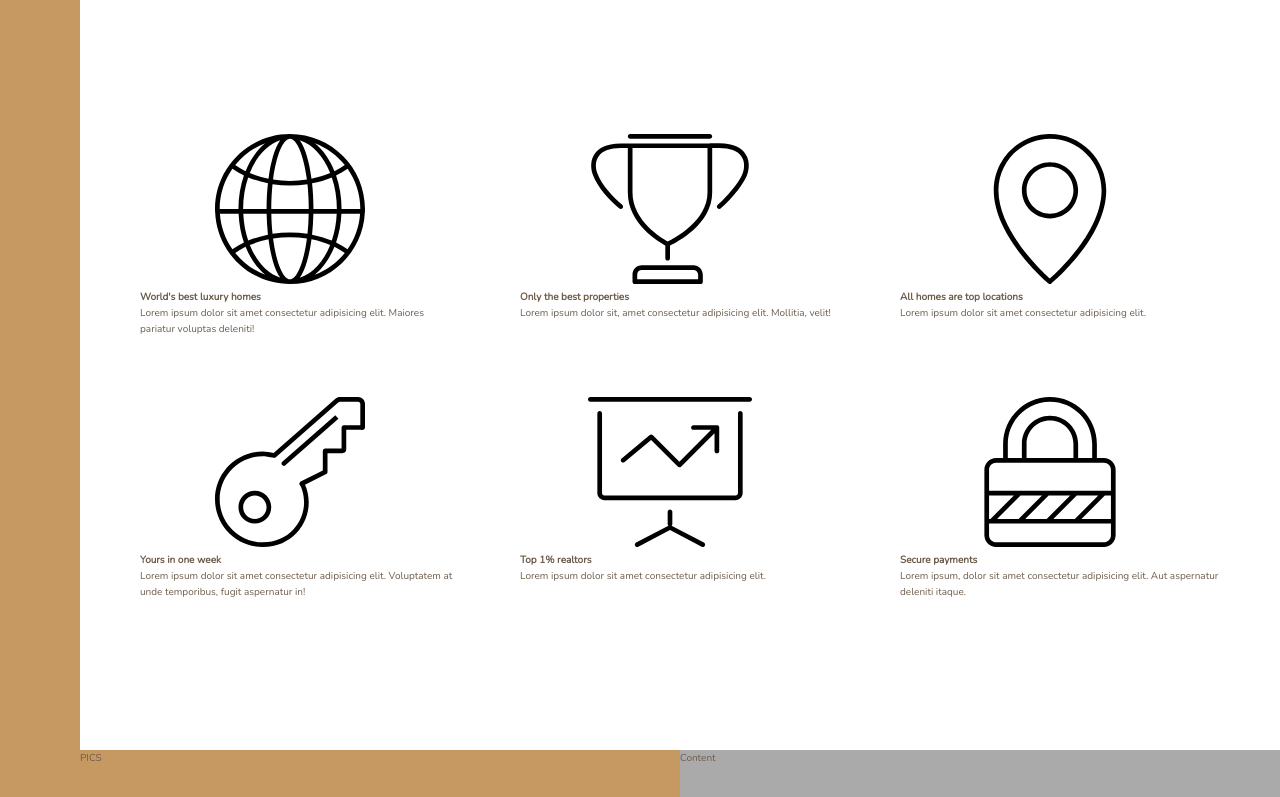
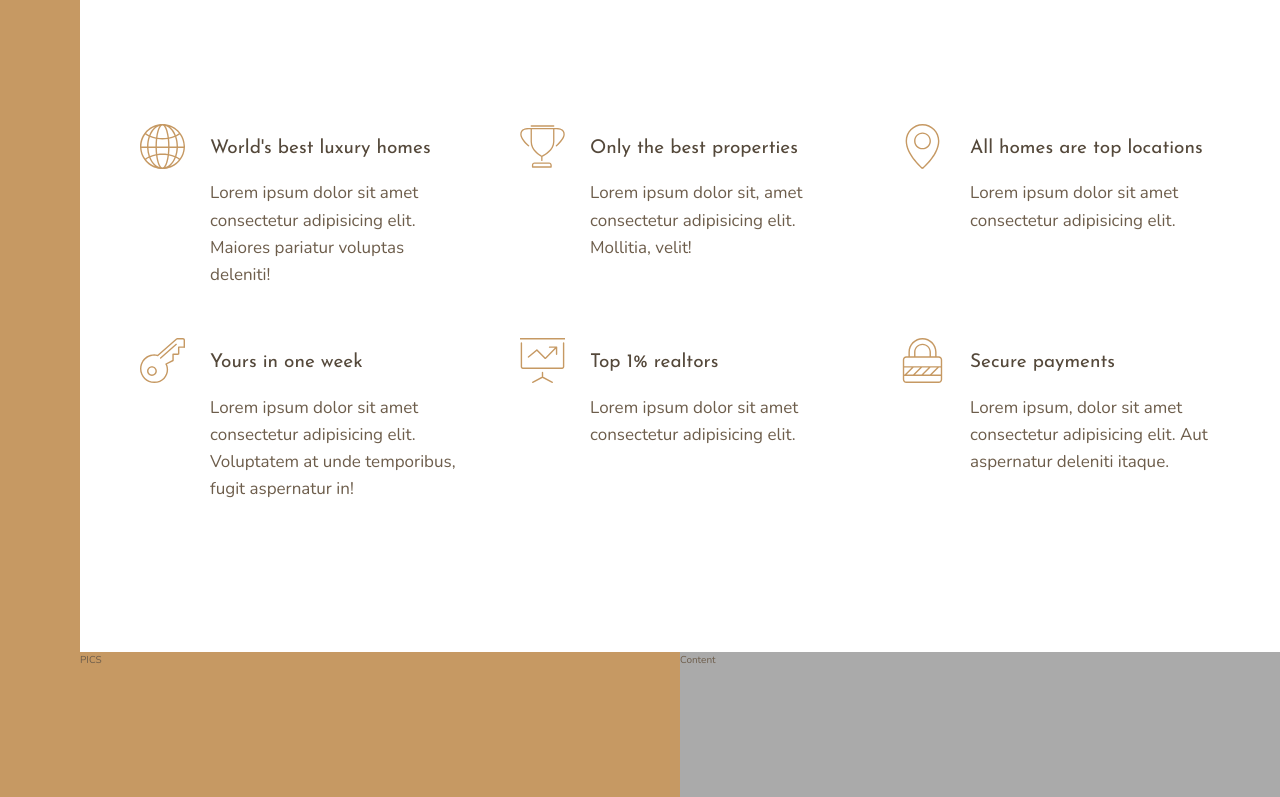
Before and after one commit to giadeagal/css-grid-nexter, a website: page index.html in a window 1280 px wide. Shown: the part 656-1453 px from the top of the page. Drawn offline with nearby package versions, Linux system fonts and the light colour scheme.

Commit message:
features done

```diff
--- a/index.html
+++ b/index.html
@@ -26,7 +26,7 @@
                 <svg class="feature__icon">
                     <use xlink:href="img/sprite.svg#icon-global"></use>
                 </svg>
-                <h4 class="heading-4">World's best luxury homes</h4>
+                <h4 class="heading-4 heading-4--dark">World's best luxury homes</h4>
                 <p class="feature__text">Lorem ipsum dolor sit amet consectetur adipisicing elit. Maiores pariatur voluptas deleniti!</p>
             </div>
 
@@ -34,7 +34,7 @@
                 <svg class="feature__icon">
                     <use xlink:href="img/sprite.svg#icon-trophy"></use>
                 </svg>
-                <h4 class="heading-4">Only the best properties</h4>
+                <h4 class="heading-4 heading-4--dark">Only the best properties</h4>
                 <p class="feature__text">Lorem ipsum dolor sit, amet consectetur adipisicing elit. Mollitia, velit!</p>
             </div>
 
@@ -42,7 +42,7 @@
                 <svg class="feature__icon">
                     <use xlink:href="img/sprite.svg#icon-map-pin"></use>
                 </svg>
-                <h4 class="heading-4">All homes are top locations</h4>
+                <h4 class="heading-4 heading-4--dark">All homes are top locations</h4>
                 <p class="feature__text">Lorem ipsum dolor sit amet consectetur adipisicing elit.</p>
             </div>
 
@@ -50,7 +50,7 @@
                 <svg class="feature__icon">
                     <use xlink:href="img/sprite.svg#icon-key"></use>
                 </svg>
-                <h4 class="heading-4">Yours in one week</h4>
+                <h4 class="heading-4 heading-4--dark">Yours in one week</h4>
                 <p class="feature__text">Lorem ipsum dolor sit amet consectetur adipisicing elit. Voluptatem at unde temporibus, fugit aspernatur in!</p>
             </div>
 
@@ -58,7 +58,7 @@
                 <svg class="feature__icon">
                     <use xlink:href="img/sprite.svg#icon-presentation"></use>
                 </svg>
-                <h4 class="heading-4">Top 1% realtors</h4>
+                <h4 class="heading-4 heading-4--dark">Top 1% realtors</h4>
                 <p class="feature__text">Lorem ipsum dolor sit amet consectetur adipisicing elit. </p>
             </div>
 
@@ -66,7 +66,7 @@
                 <svg class="feature__icon">
                     <use xlink:href="img/sprite.svg#icon-lock"></use>
                 </svg>
-                <h4 class="heading-4">Secure payments</h4>
+                <h4 class="heading-4 heading-4--dark">Secure payments</h4>
                 <p class="feature__text">Lorem ipsum, dolor sit amet consectetur adipisicing elit. Aut aspernatur deleniti itaque.</p>
             </div>
         </section>
--- a/sass/_features.scss
+++ b/sass/_features.scss
@@ -4,6 +4,29 @@
     margin: 15rem 0;
 
     display: grid;
-    grid-template-columns: repeat(3,1fr);
+    grid-template-columns: repeat(auto-fit, minmax(25rem, 1fr));
     grid-gap: 6rem;
+    align-items: start;
 }
+
+.feature {
+
+    display: grid;
+    grid-template-columns: min-content 1fr;
+    grid-row-gap: 1.5rem;
+    grid-column-gap: 2.5rem;
+
+
+    &__icon {
+        fill: $color-primary;
+        width: 4.5rem;
+        height: 4.5rem;
+        transform: translateY(-1rem);
+
+        grid-row: 1/ span 2;
+    }
+
+    &__text {
+        font-size: 1.7rem;
+    }
+}
--- a/sass/_typography.scss
+++ b/sass/_typography.scss
@@ -0,0 +1,29 @@
+%heading {
+    font-family: $font-display;
+    font-weight: 400;
+}
+
+.heading-1 {
+    @extend %heading;
+}
+
+.heading-2 {
+    @extend %heading;
+}
+
+.heading-3 {
+    @extend %heading;
+}
+
+.heading-4 {
+    @extend %heading;
+    font-size: 1.9rem;
+
+    &--light {
+        color: $color-grey-light-1;
+    }
+
+    &--dark {
+        color: $color-grey-dark-1;
+    }
+}
```
Also changed, not shown: css/style.css.
